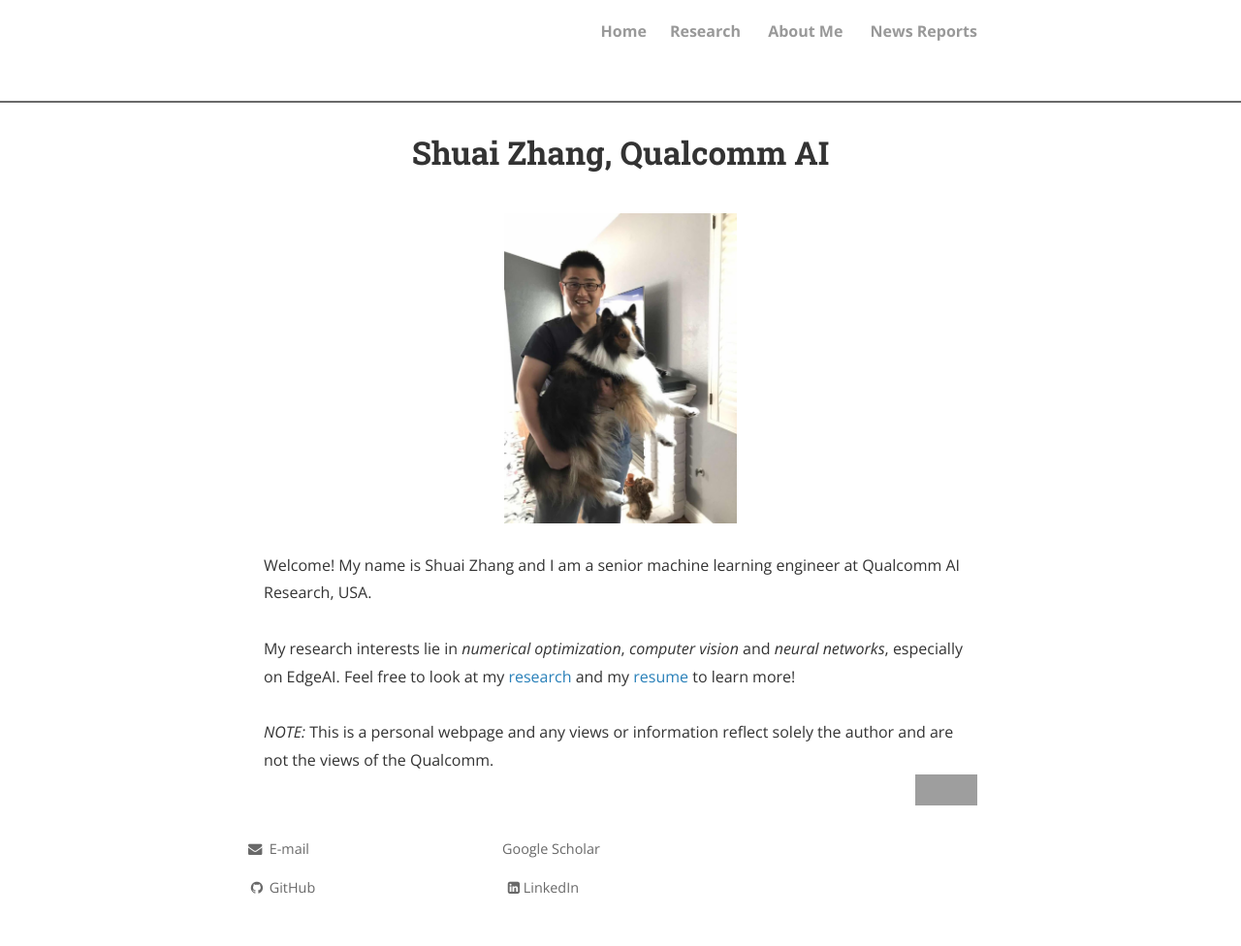
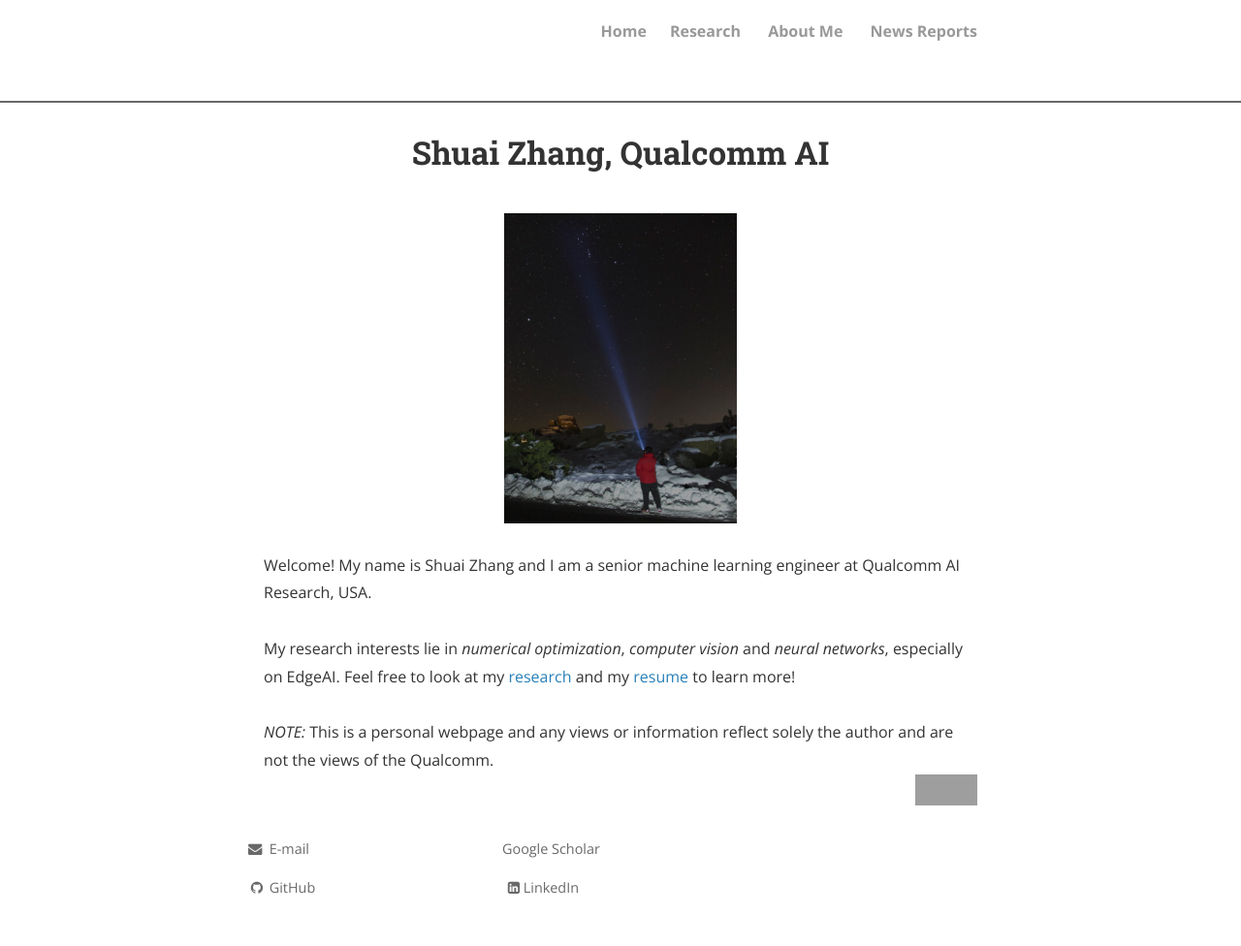
Before and after one commit to zsivine/zsivine.github.io, a Jekyll site: the page built from index.html, in a window 1280 px wide. Shown: the whole page at 97% size. Built offline with Jekyll 4.4.1, drawn with Linux system fonts in a browser that asks for light colours; nearby versions of some CDN libraries; the list of posts is cut into pages by our own code; comment, search, counter and statistics services are not loaded; a style sheet for code colours, icons or effects is not loaded; grey boxes are pictures that could not be loaded.

Commit message:
update photo

```diff
--- a/index.html
+++ b/index.html
@@ -12,7 +12,14 @@ title: Shuai Zhang, Qualcomm AI
   gtag('config', 'UA-108085250-1');
 </script>
 
-<img src="profile2.jpg" alt="Shuai Zhang pic" style="width:240px;height:320px;" title="Shuai Zhang"; algin="middle">
+<!-- <img src="profile2.jpg" alt="Shuai Zhang pic"
+  style="width:240px;height:320px;"
+  title="Shuai Zhang"; algin="middle"> -->
+
+<img src="SV-3.jpg" alt="Shuai Zhang Joshua Tree 2019"
+  style="width:240px;height:320px;"
+  title="Shuai Zhang"; algin="middle">
+
 <br>
 Welcome! My name is Shuai Zhang and I am a senior machine learning
 engineer at Qualcomm AI Research, USA.
```
Also changed, not shown: SV-3.jpg (added).
